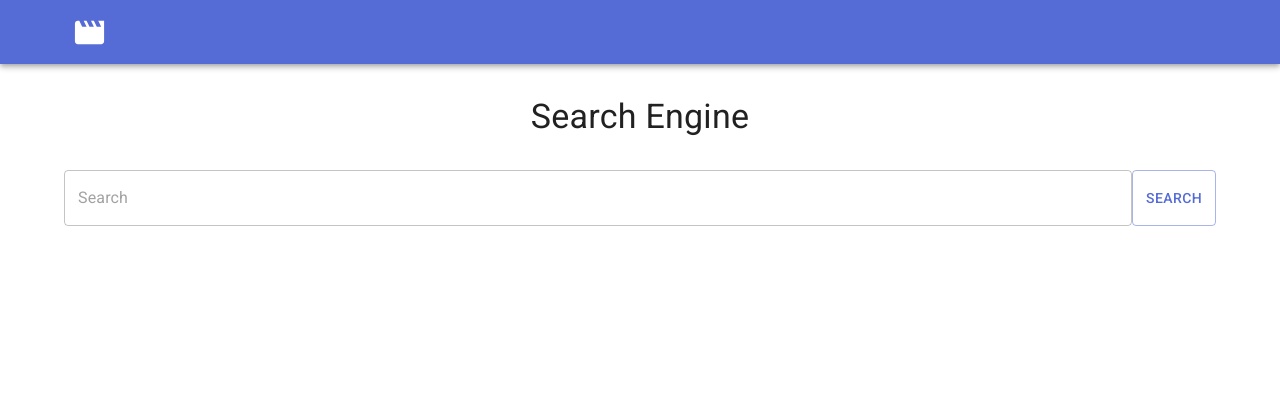
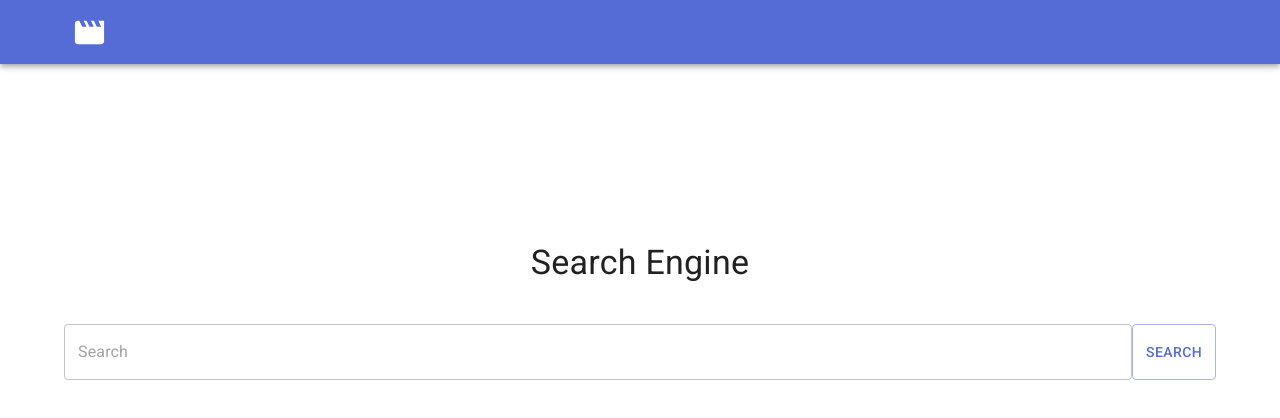
Before and after one commit to WilferSalas/search-engine, a React (Create React App) app: page / in a window 1280 px wide. Shown: the top 418 px of the page. Built offline with nearby package versions, Linux system fonts and the light colour scheme.

Commit message:
feat: add animation to the search

```diff
--- a/package.json
+++ b/package.json
@@ -7,14 +7,20 @@
     "@emotion/styled": "latest",
     "@mui/icons-material": "^5.4.2",
     "@mui/material": "latest",
+    "@testing-library/jest-dom": "^5.16.2",
+    "@testing-library/react": "^12.1.3",
+    "@types/jest": "^27.4.0",
     "@types/react": "latest",
     "@types/react-dom": "latest",
     "axios": "^0.26.0",
+    "framer-motion": "^6.2.6",
+    "jest": "^27.5.1",
     "react": "latest",
     "react-dom": "latest",
     "react-query": "^3.34.15",
     "react-router-dom": "^6.2.1",
     "react-scripts": "latest",
+    "ts-jest": "^27.1.3",
     "typescript": "latest"
   },
   "scripts": {
--- a/src/api/index.ts
+++ b/src/api/index.ts
@@ -2,7 +2,7 @@
 import axios from "axios";
 import { useQuery } from "react-query";
 
-const client = "http://localhost:3001/api/v1";
+const developmentClient = "http://localhost:3001/api/v1";
 
 export const useFetchMovies = (value: string) => {
   const isLongEnough = value.length > 0;
@@ -10,7 +10,7 @@ export const useFetchMovies = (value: string) => {
     ["movies", value],
     () =>
       axios
-        .post(`${client}/movies`, {
+        .post(`${developmentClient}/movies`, {
           searchTerm: value,
         })
         .then((res) => res.data),
@@ -20,6 +20,6 @@ export const useFetchMovies = (value: string) => {
 
 export const useFetchMovie = (id: string | undefined) => {
   return useQuery("Movie", () =>
-    axios(`${client}/movies/movie/${id}`).then((res) => res.data)
+    axios(`${developmentClient}/movies/movie/${id}`).then((res) => res.data)
   );
 };
--- a/src/components/list-component/ListItem.tsx
+++ b/src/components/list-component/ListItem.tsx
@@ -6,6 +6,7 @@ import Paper from "@mui/material/Paper";
 import React, { FC } from "react";
 import Typography from "@mui/material/Typography";
 import { useNavigate } from "react-router-dom";
+import { motion } from "framer-motion";
 
 // @interfaces
 import { Movie } from "../../interfaces";
--- a/src/pages/home-page/index.tsx
+++ b/src/pages/home-page/index.tsx
@@ -3,6 +3,7 @@ import Box from "@mui/material/Box";
 import Container from "@mui/material/Container";
 import React, { SyntheticEvent, useState } from "react";
 import Typography from "@mui/material/Typography";
+import { motion } from "framer-motion";
 
 // @scripts
 import ListComponent from "../../components/list-component";
@@ -40,11 +41,21 @@ const HomePage = () => {
 
   return (
     <Container id="home-page">
-      <Box id="home-title" sx={{ my: 4 }}>
-        <Typography align="center" id="home-typography" variant="h4">
+      <Box
+        animate={{ y: results ? 0 : 130 }}
+        component={motion.div}
+        id="home-title"
+        sx={{ mt: 6 }}
+      >
+        <Typography
+          align="center"
+          gutterBottom
+          id="home-typography"
+          sx={{ mb: 5 }}
+          variant="h4"
+        >
           Search Engine
         </Typography>
-      </Box>
         <SearchComponent
           data={data}
           id="home-page"
@@ -53,6 +64,7 @@ const HomePage = () => {
           onSubmit={handleOnSubmit}
           value={value}
         />
+      </Box>
       <Box sx={{ mt: 5 }}>
         {results && <ListComponent data={data} id="home-page" />}
       </Box>
```
Also changed, not shown: 1 other file (tests, documents, lock files or other folders). Lines whose indentation alone changed are shown as unchanged.
